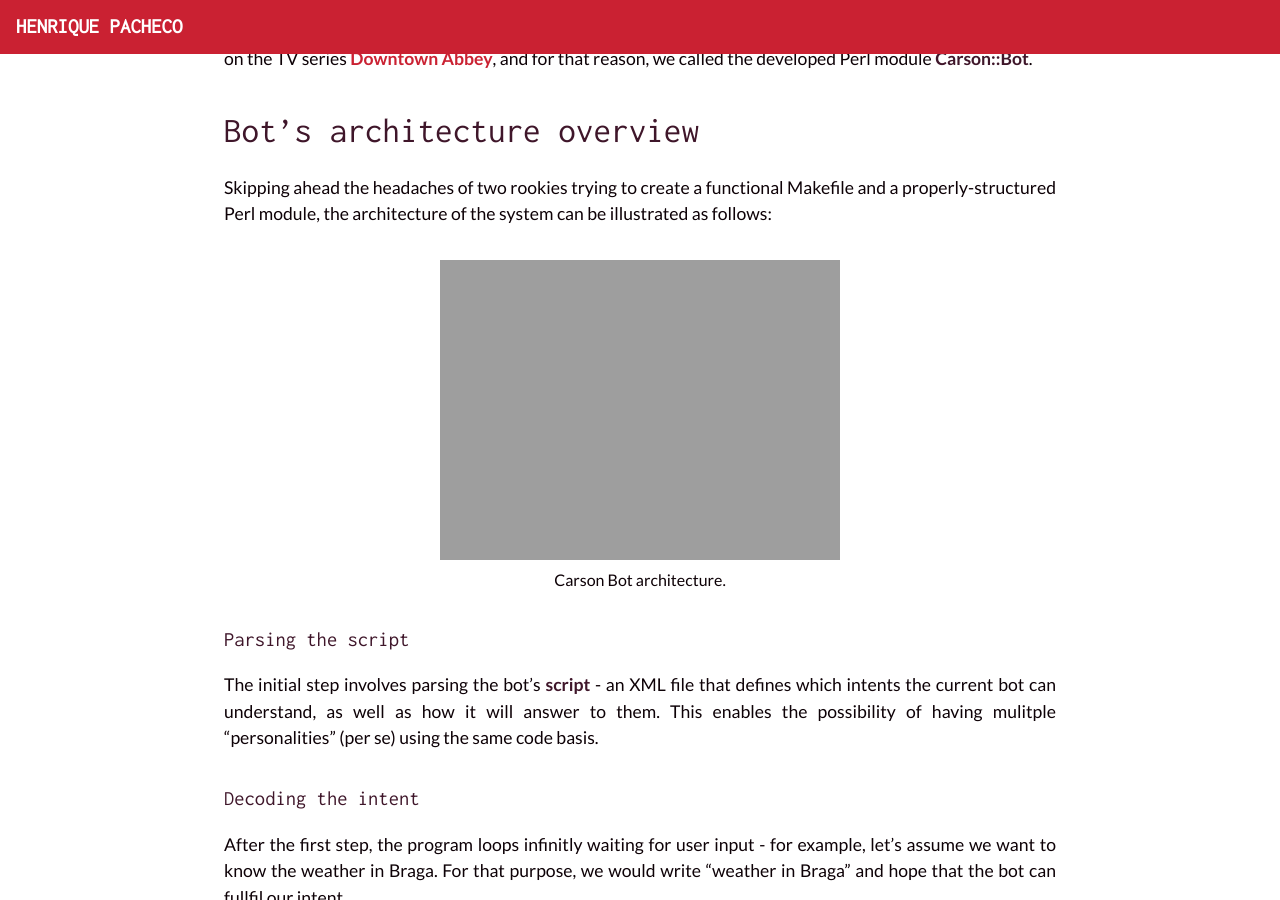
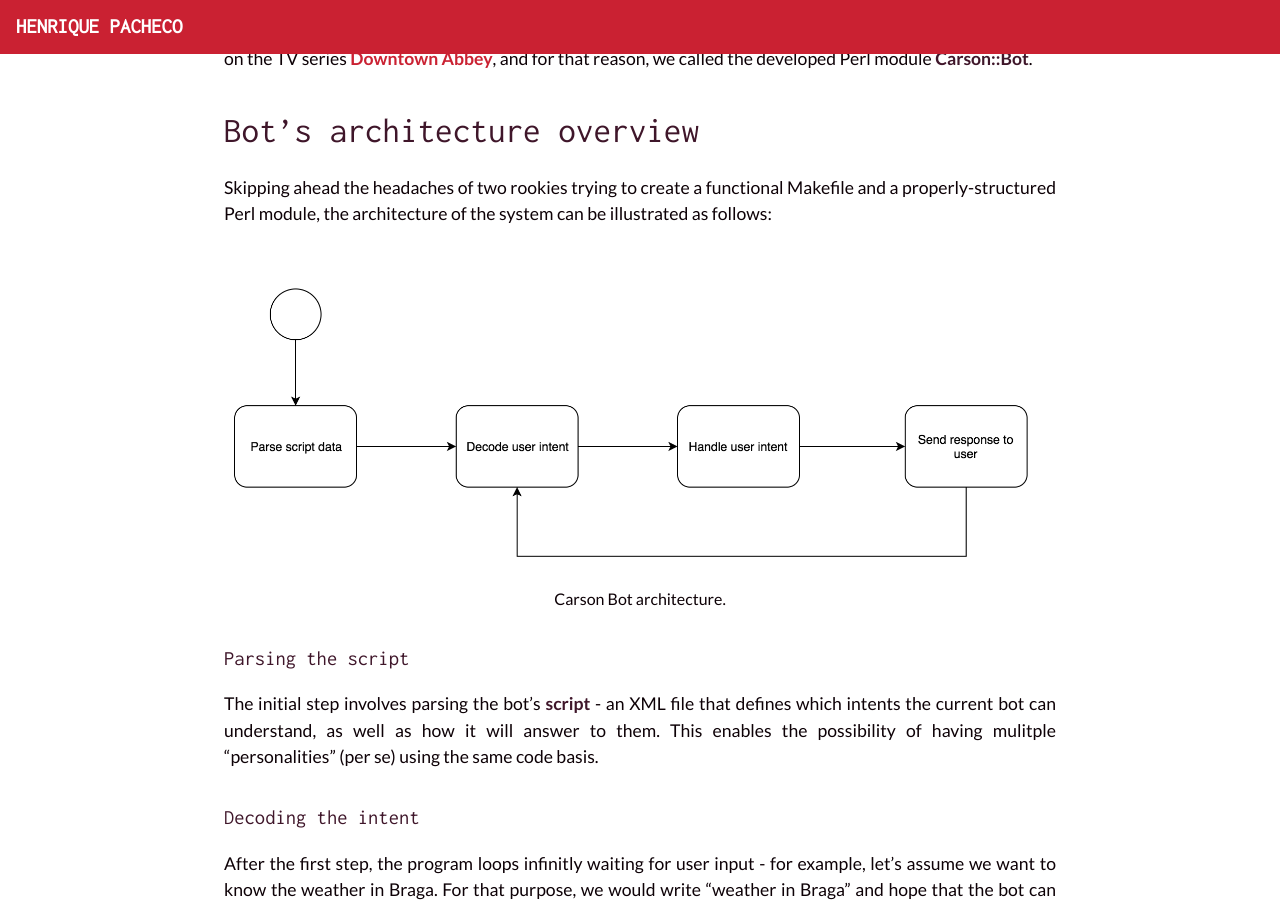
Before and after one commit to ikas/ikas.github.io, a Jekyll site: the page built from _posts/2018-02-02-making-a-chatbot-in-perl.markdown, in a window 1280 px wide and 900 px high, scrolled down 980 px. Built offline with Jekyll 4.4.1, drawn with Linux system fonts in a browser that asks for light colours; nearby versions of some CDN libraries.

Commit message:
Fixed broken links

```diff
--- a/_posts/2018-02-02-making-a-chatbot-in-perl.markdown
+++ b/_posts/2018-02-02-making-a-chatbot-in-perl.markdown
@@ -19,7 +19,7 @@ Our main goal was to make a command line tool that was able to, first of all, **
 
 Skipping ahead the headaches of two rookies trying to create a functional Makefile and a properly-structured Perl module, the architecture of the system can be illustrated as follows:
 
-{% include image.html url="/assets/img/bot_arch.png" description="Carson Bot architecture." %}
+{% include image.html url="/assets/img/posts/bot_arch.png" description="Carson Bot architecture." %}
 
 
 ### Parsing the script
@@ -64,7 +64,7 @@ The frame associated with a handler can be defined in the script, and also custo
 
 That means that we can configure Carson so that if we request the weather and we don't provide the location ("tell me the weather"), he will ask us where do we want to know the weather. Only after having the value for that slot will the handler be requested to fullfil the intent.
 
-{% include image.html url="/assets/img/carson.gif" description="Mr. Carson telling us that it is cold in London." %}
+{% include image.html url="/assets/img/posts/carson.gif" description="Mr. Carson telling us that it is cold in London." %}
 
 This implementation gives a huge flexibility to set up more complex handlers such as scheduling flights or ask for market stock prices.
 
--- a/_posts/2018-02-16-sapiens.markdown
+++ b/_posts/2018-02-16-sapiens.markdown
@@ -9,7 +9,7 @@ short_description: "A magnificent journey through the history of humankind."
 categories: Books
 ---
 
-{% include image.html url="/assets/img/sapeins-book-cover.jpg" description="Sapiens - A Brief History of Humankind (book cover)." width="360" %}
+{% include image.html url="/assets/img/posts/sapeins-book-cover.jpg" description="Sapiens - A Brief History of Humankind (book cover)." width="360" %}
 
 [Sapiens][sapiens-link] got me from the first page. Having been very well recommended by a friend, the bar was set high from the start, but it's easy to understand why. [Yuval Noah Harari][harari-link] describes the compelling, eloquent, sometimes **harsh** but always **fascinating** journey of the evolution of *Homo Sapiens* as a biological species - how it has spread, dominating virtually all the planet - ending today, where we stand.
 
```
